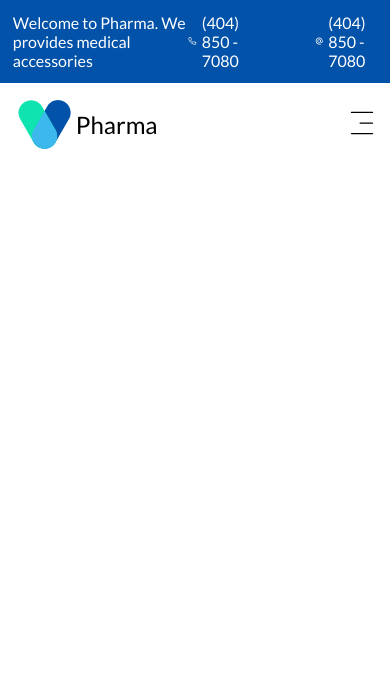
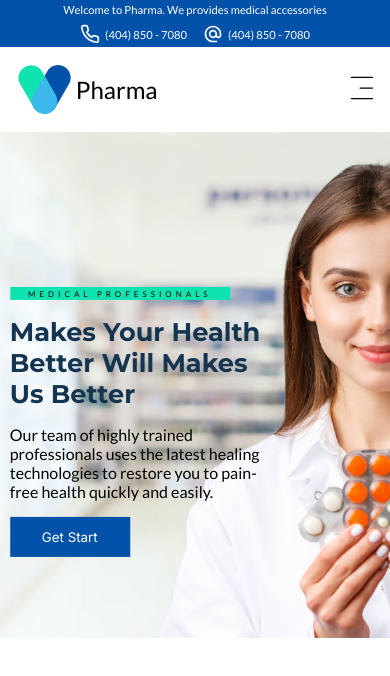
Before and after one commit to Matheus-Silva7/PharmaDoctor, a React (Vite) app: page / in a window 390 px wide. Before the commit this address had no page. Shown: the top 676 px of the page. Built offline with nearby package versions, Linux system fonts and the light colour scheme.

Commit message:
navbar and header responsive

```diff
--- /dev/null
+++ b/src/components/Banner/Banner.jsx
@@ -0,0 +1,22 @@
+import "./BannerStyles.css";
+import BannerMain from "../../assets/banner-main.jpg"
+
+
+import React from 'react'
+import ButtonMain from "../Buttons/ButtonMain";
+
+const Banner = () => {
+  return (
+    <section id="banner" className="banner-container">
+        <img src={BannerMain} className="banner-img" alt="banner pharma doctor" />
+        <div className="content">
+            <p className="p-emphasis">MEDICAL PROFESSIONALS</p>
+            <h1 className="title">Makes Your Health Better Will Makes Us Better</h1>
+            <p className="p-desc">Our team of highly trained professionals uses the latest healing technologies to restore you to pain-free health quickly and easily.</p>
+            <ButtonMain textBtn={"Get Start"}/>
+        </div>
+    </section>
+  )
+}
+
+export default Banner
--- /dev/null
+++ b/src/components/Banner/BannerStyles.css
@@ -0,0 +1,90 @@
+.banner-container {
+    width: 100%;
+    height: 60vh;
+    padding: 0 2rem;
+}
+
+.banner-container .banner-img {
+    width: 100%;
+    height: 100%;
+    background-size: cover;
+    background-position: center;
+    object-fit: cover;
+}
+
+.content {
+    position: absolute;
+    transform: translate(-50%, -50%);
+    top: 50%;
+    left: 30%;
+    width: 40%;
+    display: flex;
+    flex-direction: column;
+    gap: 1rem;
+}
+
+.content .p-emphasis {
+    font-size: 1rem;
+    letter-spacing: 5px;
+    background-color: #0FE3AF;
+    width: 320px;
+    text-align: center;
+    padding: 0.1rem;
+}
+
+.content .title {
+    font-size: 2.2rem;
+    max-width: 15ch;
+    color: #143450;
+}
+
+.content .p-desc {
+    max-width: 45ch;
+}
+
+@media screen and (max-width: 820px) {
+
+    .content {
+        width: 50%;
+        left: 35%;
+    }
+
+    .content .p-emphasis {
+        font-size: 0.7rem;
+        width: 280px;
+    }
+
+}
+
+@media screen and (max-width: 620px) {
+
+    .banner-container{
+        padding: 0;
+    }
+
+    .content {
+        width: 60%;
+    }
+
+    .content .title {
+        font-size: 1.8rem;
+        max-width: 20ch;
+    }
+}
+
+@media screen and (max-width: 420px) {
+
+    .content {
+        width: 65%;
+    }
+
+    .content .title {
+        font-size: 1.6rem;
+    }
+
+    .content .p-emphasis {
+        letter-spacing: 4px;
+        font-size: 0.5rem;
+        width: 220px;
+    }
+}
--- /dev/null
+++ b/src/components/Buttons/ButtonMain.jsx
@@ -0,0 +1,12 @@
+import React from 'react'
+import "./ButtonStyles.css"
+
+const ButtonMain = ({textBtn}) => {
+  return (
+    <>
+      <button className="b-start">{textBtn}</button>
+    </>
+  )
+}
+
+export default ButtonMain
--- /dev/null
+++ b/src/components/Buttons/ButtonStyles.css
@@ -0,0 +1,15 @@
+.b-start{
+    width: 150px;
+    height: 50px;
+    border: 0;
+    background-color: #0152A8;
+    color: #FFF;
+    cursor: pointer;
+}
+
+@media screen and (max-width:820px) {
+    .b-start{
+        width: 120px;
+        height: 40px;
+    }
+}
--- a/src/components/NavBar/NavBar.jsx
+++ b/src/components/NavBar/NavBar.jsx
@@ -6,33 +6,43 @@ import { CiMenuFries } from "react-icons/ci";
 import { IoMdClose } from "react-icons/io";
 
 const NavBar = () => {
-
-  const [active, setActive] = useState(false)
+  const [active, setActive] = useState(false);
   const handleClick = () => {
-    setActive(!active)
-  }
+    setActive(!active);
+  };
 
   return (
+    <header>
       <nav>
         <div className="logo">
           <img src={iconPharma} alt="icon pharma" />
           <p>Pharma</p>
         </div>
-      <ul className={active? "nav-itens active":"nav-itens"}>
-        <li><Link to="/">Home</Link></li>
-        <li><Link to="/about">About</Link></li>
-        <li><Link to="/services">services</Link></li>
-        <li><Link to="/team">Team</Link></li>
-        <li><Link to="/contact">Contact</Link></li>
+        <ul className={active ? "nav-itens active" : "nav-itens"}>
+          <li>
+            <Link to="/">Home</Link>
+          </li>
+          <li>
+            <Link to="/about">About</Link>
+          </li>
+          <li>
+            <Link to="/services">Services</Link>
+          </li>
+          <li>
+            <Link to="/team">Team</Link>
+          </li>
+          <li>
+            <Link to="/contact">Contact</Link>
+          </li>
         </ul>
-      <a href="" className="call-action">Appointment</a>
+        <a href="" className="call-action">
+          Appointment
+        </a>
         <div className="menu-mobile" onClick={handleClick}>
-        {
-          active ? (<IoMdClose  size={30} />):(<CiMenuFries size={30} />)
-        }
-
+          {active ? <IoMdClose size={30} /> : <CiMenuFries size={30} />}
         </div>
       </nav>
+    </header>
   );
 };
 
--- a/src/components/NavBar/NavBarStyles.css
+++ b/src/components/NavBar/NavBarStyles.css
@@ -73,6 +73,14 @@ nav .call-action:active {
         justify-content: space-between;
     }
 
+    .nav-top p{
+        font-size: 0.8rem;
+    }
+
+    .nav-top .numbers{
+        gap: 1rem;
+    }
+
     nav .nav-itens {
         flex-direction: column;
         gap: 3rem;
@@ -85,6 +93,7 @@ nav .call-action:active {
         width: 85vw;
         background-color: #F1F1F1;
         transition: 0.5s;
+        z-index: 2;
     }
 
     nav .nav-itens.active {
@@ -101,7 +110,24 @@ nav .call-action:active {
 
     .menu-mobile {
         display: initial;
-        z-index: 1;
+        z-index: 3;
+    }
+}
+
+@media screen and (max-width: 600px) {
+    .nav-top{
+        flex-direction: column;
+        justify-content: center;
+        gap: 0.5rem;
+        padding: 0.2rem;
+    }
+
+    .nav-top p{
+        font-size: 0.7rem;
+    }
+
+    nav .nav-itens li a{
+        font-size: 1.5rem;
     }
 }
 
--- a/src/routes/Home.jsx
+++ b/src/routes/Home.jsx
@@ -1,12 +1,14 @@
 import React from 'react'
 import NavBar from '../components/NavBar/NavBar'
 import NavTop from '../components/NavBar/NavTop'
+import Banner from '../components/Banner/Banner'
 
 const Home = () => {
   return (
     <>
       <NavTop/>
       <NavBar/>
+      <Banner/>
     </>
   )
 }
```
Also changed, not shown: src/assets/banner-main.jpg (added). Lines whose indentation alone changed are shown as unchanged.
